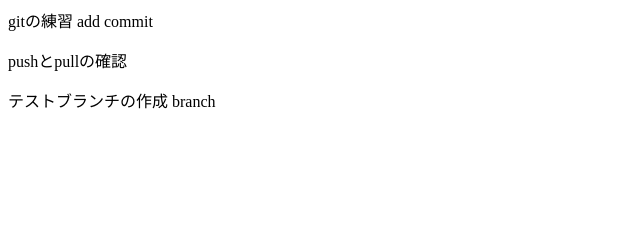
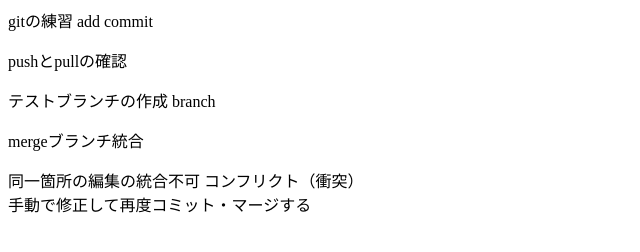
Before and after one commit to KTrrr27/git-test, a plain HTML site: page index.html in a window 1280 px wide. Shown: the whole page, without its empty margins (0-640 px from the left). Drawn offline with Linux system fonts and the light colour scheme.

Commit message:
3回目のコミット gitまとめ

```diff
--- a/index.html
+++ b/index.html
@@ -1,3 +1,6 @@
 <p>gitの練習 add commit</p>
 <p>pushとpullの確認</p>
 <p>テストブランチの作成 branch</p>
+<p>mergeブランチ統合</p>
+<p>同一箇所の編集の統合不可 コンフリクト（衝突）
+  <br>手動で修正して再度コミット・マージする</p>
```
